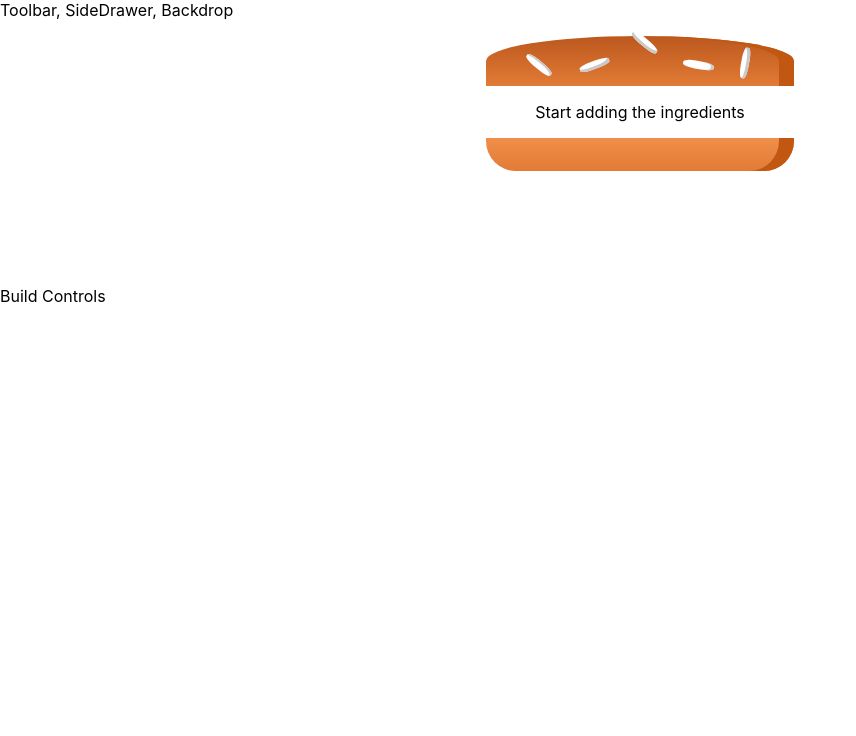
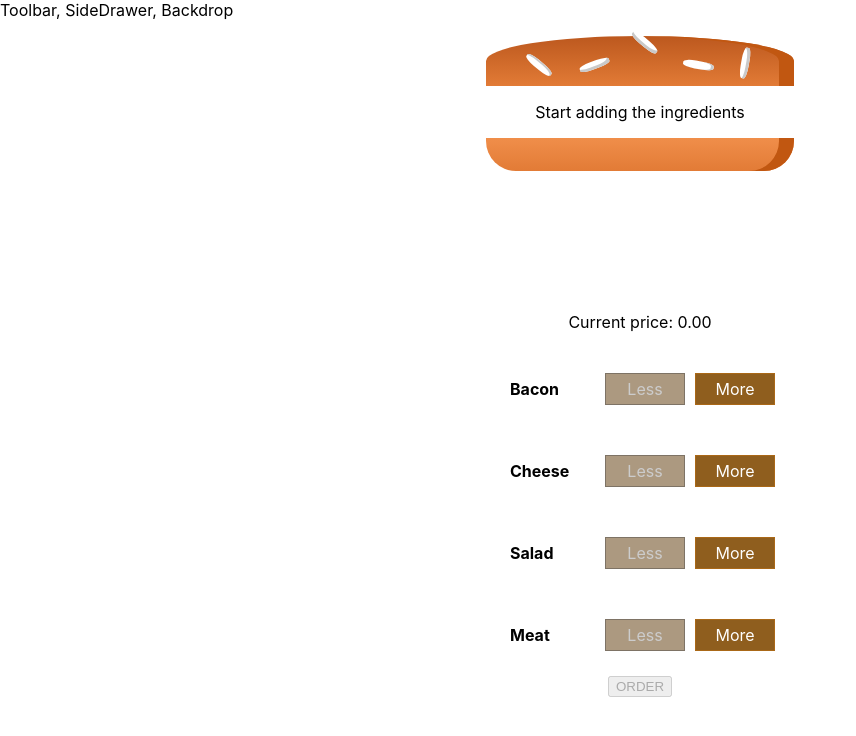
Before and after one commit to MikeGoluch/burger-app, a React (Create React App) app: page / in a window 1280 px wide. Shown: the top 736 px of the page, without its empty margins (0-856 px from the left). Built offline with nearby package versions, Linux system fonts and the light colour scheme.

Commit message:
add action to burger buttons, add styles

```diff
--- /dev/null
+++ b/src/components/Burger/BurgerControls/BurgerControl/BurgerControl.js
@@ -0,0 +1,19 @@
+import React from 'react';
+import classes from './BurgerControl.module.css';
+
+const burgerControl = (props) => {
+    return (
+        <div className={classes.BuildControl}>
+            <p className={classes.Label}>{props.label}</p>
+            <button
+                className={classes.Less}
+                onClick={props.deducted}
+                disabled={props.disabledLessBtn}>Less</button>
+            <button
+                className={classes.More}
+                onClick={props.added}>More</button>
+        </div>
+    )
+};
+
+export default burgerControl;
--- /dev/null
+++ b/src/components/Burger/BurgerControls/BurgerControl/BurgerControl.module.css
@@ -0,0 +1,56 @@
+.BuildControl {
+    display: flex;
+    justify-content: space-between;
+    align-items: center;
+    margin: 5px 0;
+}
+
+.BuildControl button {
+    display: block;
+    font: inherit;
+    padding: 5px;
+    margin: 0 5px;
+    width: 80px;
+    border: 1px solid #AA6817;
+    cursor: pointer;
+    outline: none;
+}
+
+.BuildControl button:disabled {
+    background-color: #AC9980;
+    border: 1px solid #7E7365;
+    color: #ccc;
+    cursor: default;
+}
+
+.BuildControl button:hover:disabled {
+    background-color: #AC9980;
+    color: #ccc;
+    cursor: not-allowed;
+}
+
+.Label {
+    padding: 10px;
+    font-weight: bold;
+    width: 80px;
+}
+
+.BuildControl .Less {
+    background-color: #D39952;
+    color: white;
+}
+
+.BuildControl .More {
+    background-color: #8F5E1E;
+    color: white;
+}
+
+.BuildControl .Less:hover, .BuildControl .Less:active {
+    background-color: #DAA972;
+    color: white;
+}
+
+.BuildControl .More:hover,.BuildControl .More:active {
+    background-color: #99703F;
+    color: white;
+}
--- /dev/null
+++ b/src/components/Burger/BurgerControls/BurgerControls.js
@@ -0,0 +1,29 @@
+import React from 'react';
+import BurgerControl from './BurgerControl/BurgerControl';
+import classes from './BurgerControls.module.css';
+
+const buttons = [
+    {label: 'Bacon', type: 'bacon'},
+    {label: 'Cheese', type: 'cheese'},
+    {label: 'Salad', type: 'salad'},
+    {label: 'Meat', type: 'meat'},
+];
+
+const burgerControls = (props) => {
+    return (
+        <div className={classes.BurgerControls}>
+            <p>Current price: {props.burgerPrice.toFixed(2)}</p>
+            {buttons.map(ing => (
+                <BurgerControl
+                    key={ing.label}
+                    label={ing.label}
+                    added={() => props.addIngredient(ing.type)}
+                    deducted={() => props.deductIngredient(ing.type)}
+                    disabledLessBtn={props.disableLessBtn[ing.type] === 0 ? true : false}/>
+            ))}
+            <button disabled={!props.disableOrderBtn}>ORDER</button>
+        </div>
+    )
+};
+
+export default burgerControls;
--- /dev/null
+++ b/src/components/Burger/BurgerControls/BurgerControls.module.css
@@ -0,0 +1,8 @@
+.BurgerControls {
+    display: flex;
+    flex-flow: column;
+    align-items: center;
+    width: 100%;
+    margin: auto;
+    padding: 10px 0;
+}
--- a/src/containers/BurgerBuilder/BurgerBuilder.js
+++ b/src/containers/BurgerBuilder/BurgerBuilder.js
@@ -1,7 +1,14 @@
 import React, { Component } from 'react';
 import Auxillary from '../../hoc/Auxillary';
 import Burger from '../../components/Burger/Burger';
+import BurgerControls from '../../components/Burger/BurgerControls/BurgerControls';
 
+const INGREDIENT_PRICES = {
+    cheese: 0.2,
+    meat: 1.1,
+    salad: 0.1,
+    bacon: 0.8
+}
 
 class BurgerBuilder extends Component {
     state = {
@@ -10,7 +17,51 @@ class BurgerBuilder extends Component {
             meat: 0,
             salad: 0,
             bacon: 0
+        },
+        totalPrice: 0,
+        isOrderAvailable: false
+    }
+
+    addIngredientHandler = (type) => {
+        const oldCount = this.state.ingredients[type];
+        const newCount = oldCount + 1;
+        const newIng = {...this.state.ingredients};
+        newIng[type] = newCount;
+        const oldPrice = this.state.totalPrice;
+        const newPrice = oldPrice + INGREDIENT_PRICES[type]
+        this.setState({
+            ingredients: newIng,
+            totalPrice: newPrice
+        });
+        this.disableOrderBtn(newIng);
+    }
+
+    deductIngredientHandler = (type) => {
+        const oldCount = this.state.ingredients[type];
+        if (oldCount <= 0) {
+            return oldCount;
         }
+        const newCount = oldCount - 1;
+        const newIng = {...this.state.ingredients};
+        newIng[type] = newCount;
+        const oldPrice = this.state.totalPrice;
+        const newPrice = oldPrice - INGREDIENT_PRICES[type]
+        this.setState({
+            ingredients: newIng,
+            totalPrice: newPrice
+        });
+        this.disableOrderBtn(newIng);
+    }
+
+    disableOrderBtn = (ingredients) => {
+        console.log(this.state.isOrderAvailable)
+        const ingredientsVal = Object.values(ingredients);
+        const sum = ingredientsVal.reduce((acc, cur) => {
+            return acc + cur;
+        }, 0);
+        this.setState({
+            isOrderAvailable: sum > 0
+        })
     }
 
     render() {
@@ -20,7 +71,12 @@ class BurgerBuilder extends Component {
                     <Burger ingredients={this.state.ingredients}/>
                 </div>
                 <div>
-                    Build Controls
+                    <BurgerControls
+                        addIngredient={this.addIngredientHandler}
+                        deductIngredient={this.deductIngredientHandler}
+                        disableLessBtn={this.state.ingredients}
+                        disableOrderBtn={this.state.isOrderAvailable}
+                        burgerPrice={this.state.totalPrice}/>
                 </div>
             </Auxillary>
         )
```
